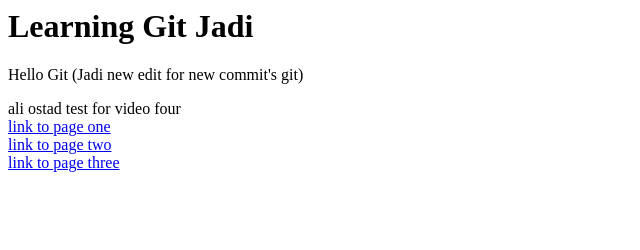
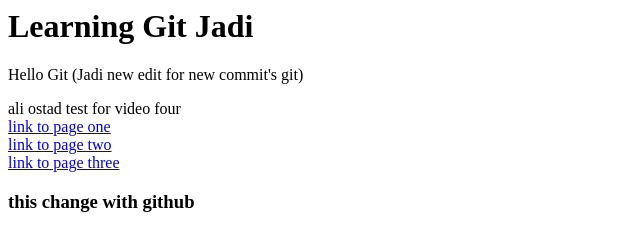
Before and after one commit to AliOstadhoseinKharat/git-test, a plain HTML site: page index.html in a window 1280 px wide. Shown: the whole page, without its empty margins (0-640 px from the left). Drawn offline with Linux system fonts and the light colour scheme.

Commit message:
update with gh

```diff
--- a/index.html
+++ b/index.html
@@ -36,6 +36,11 @@ ali ostad test for video four
 	link to page three
 </a>
 
+
+	<h3>
+		this change with github
+	</h3>
+
 </body>
 
 
```
